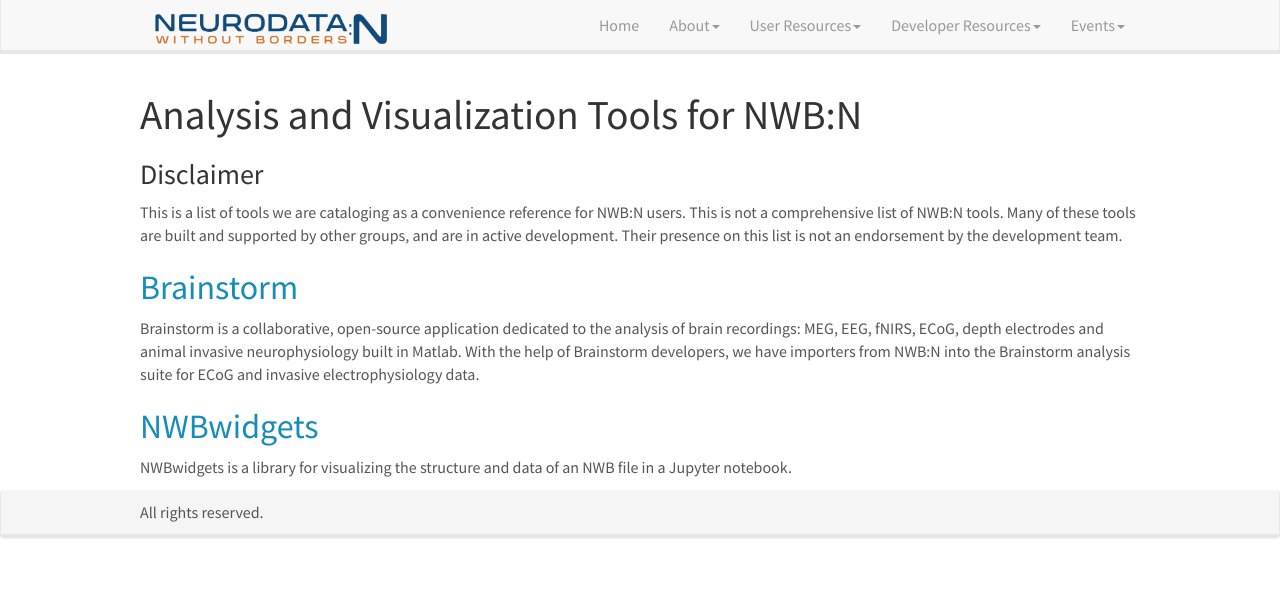
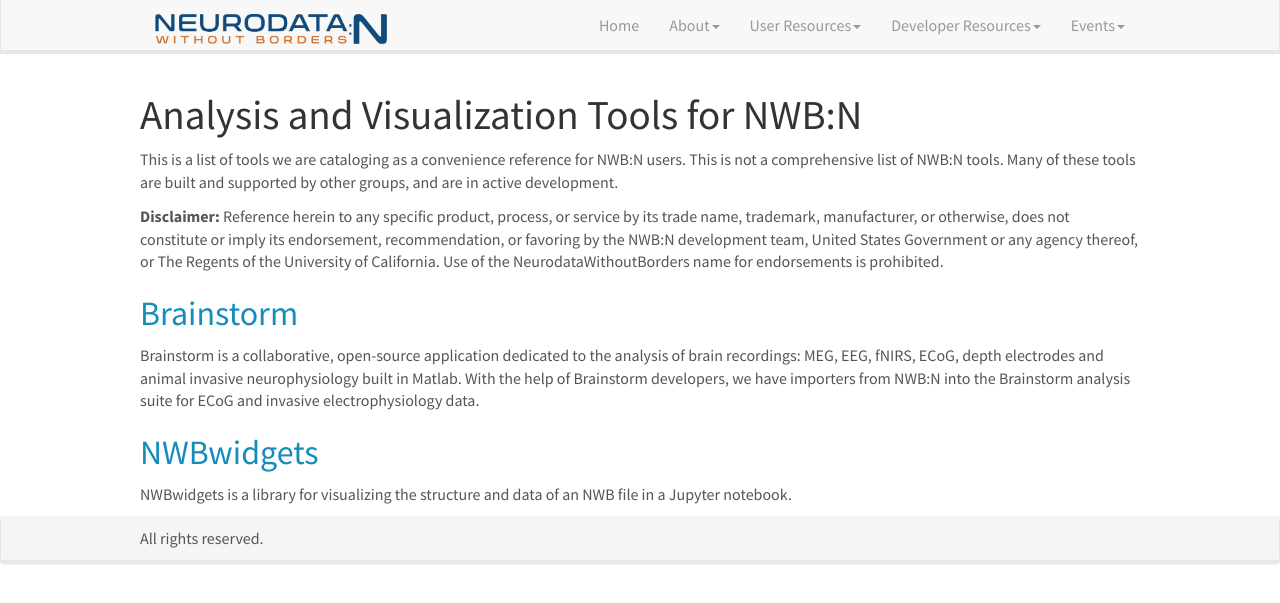
Before and after one commit to ttngu207/neurodatawithoutborders.github.io, a Jekyll site: the page built from _pages/nwb_tools.md, in a window 1280 px wide. Shown: the top 603 px of the page. Built offline with Jekyll 4.4.1, drawn with Linux system fonts in a browser that asks for light colours; nearby versions of some CDN libraries.

Commit message:
Edited disclaimer and intro of tools page

```diff
--- a/_pages/nwb_tools.md
+++ b/_pages/nwb_tools.md
@@ -9,11 +9,11 @@
 
 # Analysis and Visualization Tools for NWB:N
 
-### Disclaimer
 This is a list of tools we are cataloging as a convenience reference for NWB:N users. This
 is not a comprehensive list of NWB:N tools. Many of these tools are built and supported by
-other groups, and are in active development. Their presence on this list is not an endorsement
-by the development team.
+other groups, and are in active development.
+
+**Disclaimer:** Reference herein to any specific product, process, or service by its trade name, trademark, manufacturer, or otherwise, does not constitute or imply its endorsement, recommendation, or favoring by the NWB:N development team, United States Government or any agency thereof, or The Regents of the University of California. Use of the NeurodataWithoutBorders name for endorsements is prohibited.
 
 ## [Brainstorm](https://neuroimage.usc.edu/brainstorm/Introduction)
 Brainstorm is a collaborative, open-source application dedicated to the analysis of brain recordings:
```
